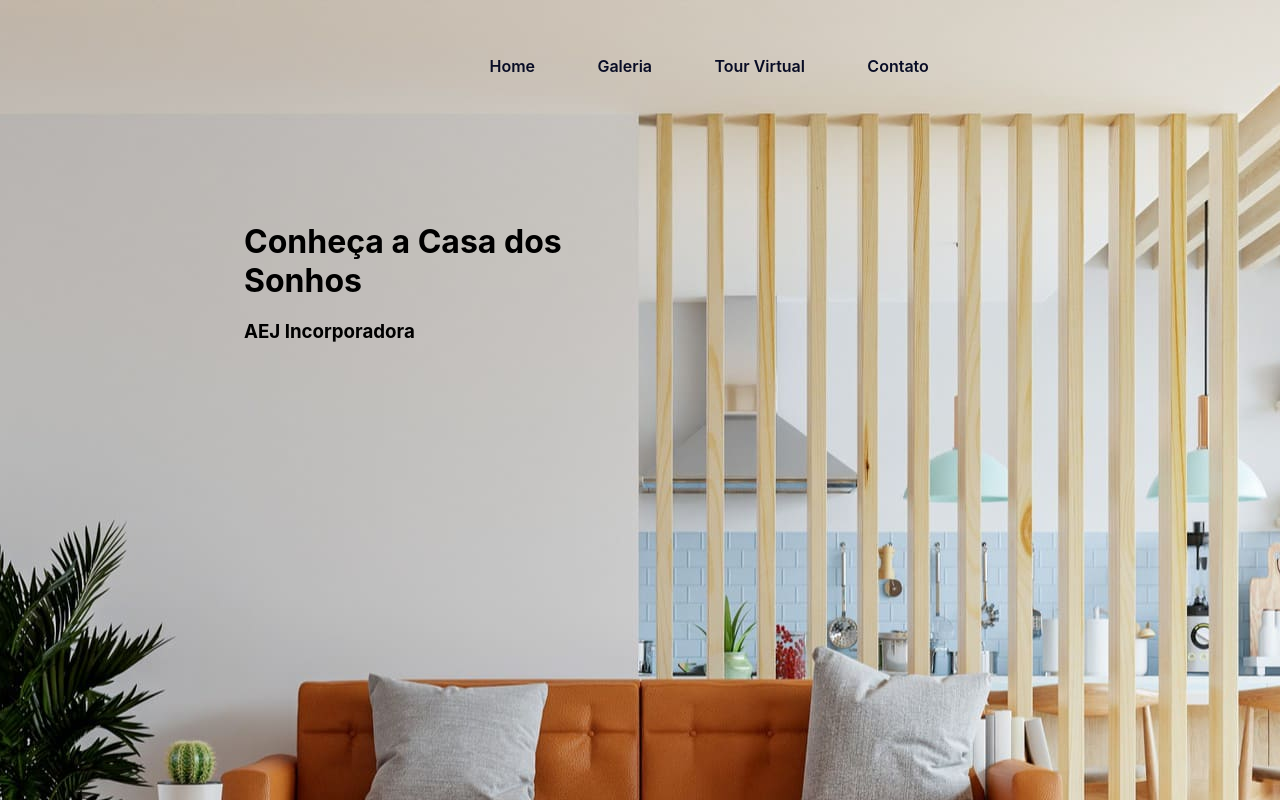
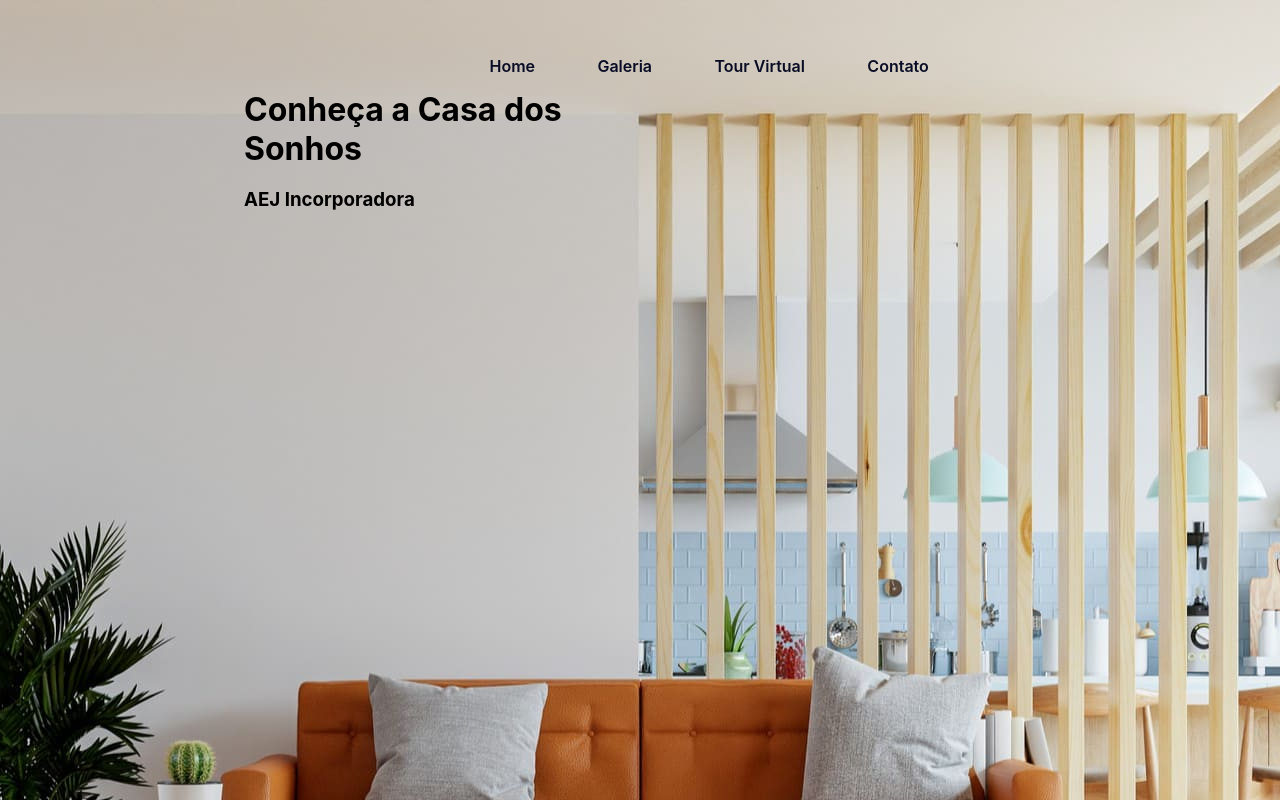
Before and after one commit to ericbraz/real_estate, a Next.js app: page / in a window 1280 px wide. Built offline with nearby package versions, Linux system fonts and the light colour scheme.

Commit message:
adding position fixed to top menu

```diff
--- a/components/IndexPage/IndexPage.tsx
+++ b/components/IndexPage/IndexPage.tsx
@@ -6,7 +6,9 @@ function IndexPage() {
    const [t1, t2, t3, t4] = MENU_ITEMS
 
    return (
-      <div id={t1.id} className={`${styles.mainDiv} ${styles.allDivs}`}>
+      <>
+         <div id={t1.id} style={{ position: 'absolute', top: 0 }}></div>
+         <div className={`${styles.mainDiv} ${styles.allDivs}`}>
             <div className={styles.topDiv}>
                <div className={styles.leftDiv}>
                   <h1>Conheça a Casa dos Sonhos</h1>
@@ -18,6 +20,7 @@ function IndexPage() {
             <div id={t3.id} className={`${styles.allDivs}`}></div>
             <div id={t4.id} className={`${styles.allDivs}`}></div>
          </div>
+      </>
    )
 }
 
--- a/components/Menu/Menu.module.scss
+++ b/components/Menu/Menu.module.scss
@@ -1,6 +1,7 @@
 @import '../../styles/mixins';
 
 .menu {
+   position: fixed;
    padding: 2rem 20rem;
    display: flex;
    align-items: center;
```
Lines whose indentation alone changed are shown as unchanged.
